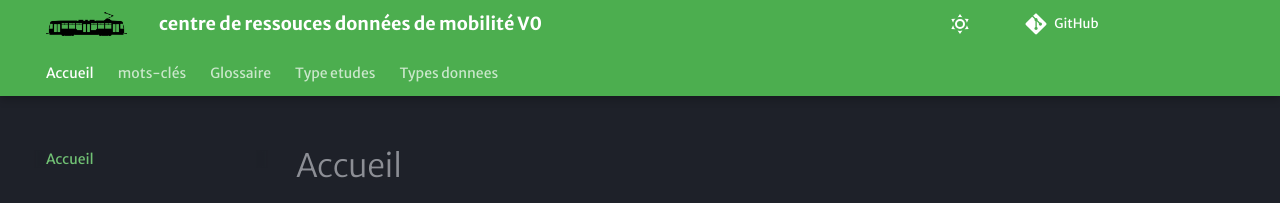
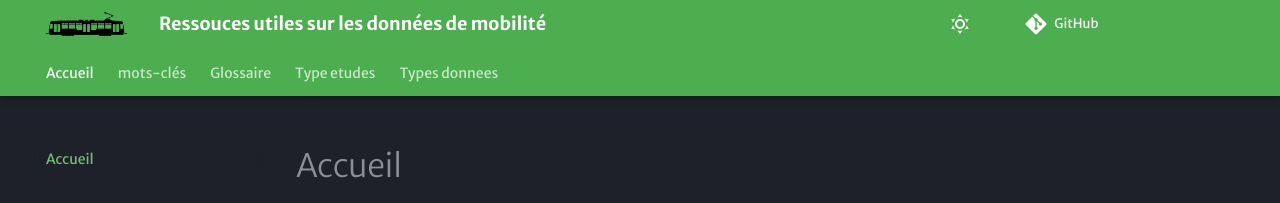
Before and after one commit to xdurang/mobscidat, an MkDocs documentation site: the page built from docs/index.md, in a window 1280 px wide. Shown: the top 203 px of the page. Built offline with MkDocs 1.6.1 and Material for MkDocs 9.7.7, drawn with Linux system fonts in a browser that asks for light colours; some web fonts are replaced; comment, search, counter and statistics services are not loaded.

Commit message:
Update mkdocs.yml

```diff
--- a/mkdocs.yml
+++ b/mkdocs.yml
@@ -1,4 +1,4 @@
-site_name: centre de ressouces données de mobilité V0
+site_name: Ressouces utiles sur les données de mobilité
 site_url: https://cerema.github.io/mobscidat
 repo_url: https://github.com/CEREMA/mobscidat
 theme:
```
